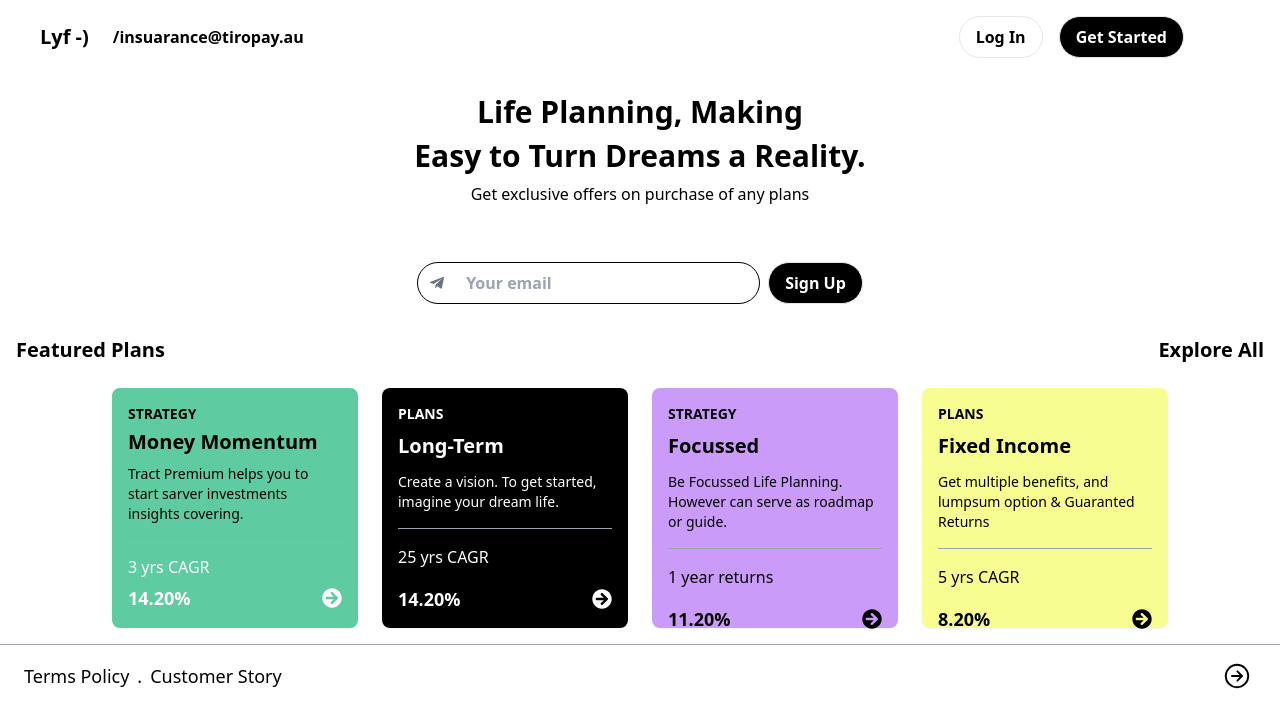
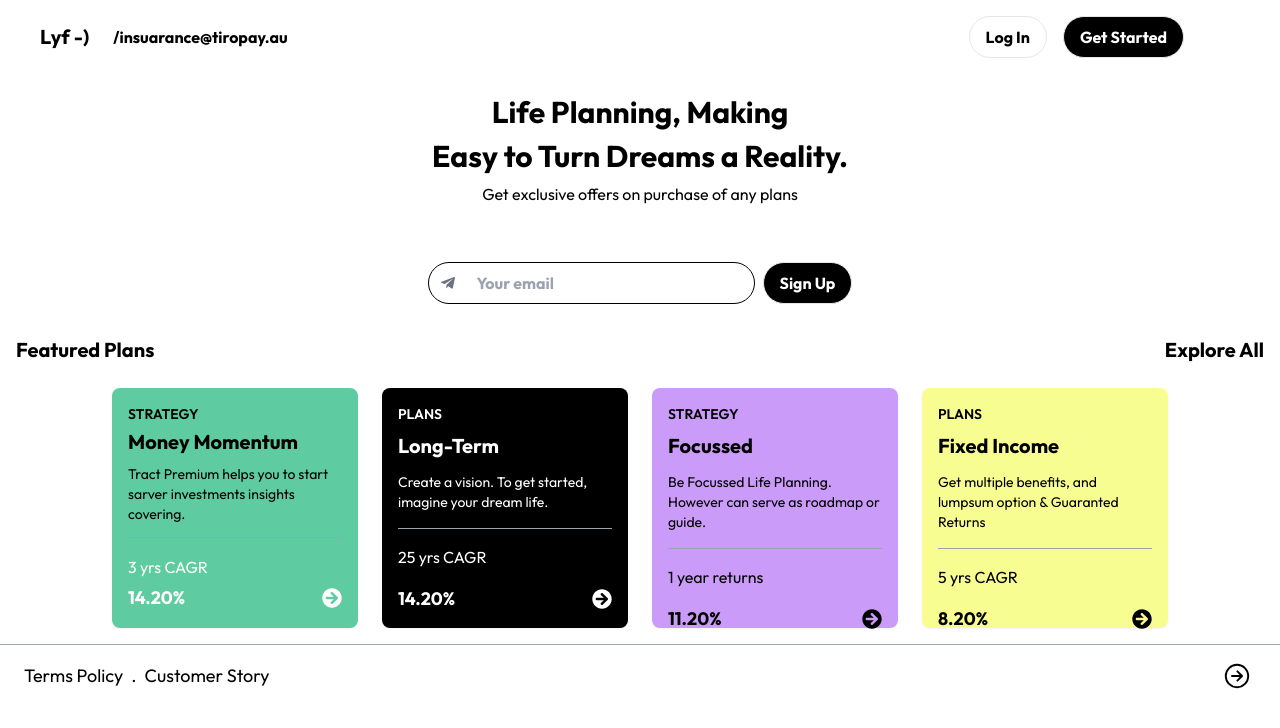
Before and after one commit to simonkadili47/Planning-Page, a React (Vite) app: page / in a window 1280 px wide. Shown: the top 728 px of the page. Built offline with nearby package versions, Linux system fonts and the light colour scheme.

Commit message:
:lipstick: change font family

```diff
--- a/src/App.jsx
+++ b/src/App.jsx
@@ -1,17 +1,14 @@
-import React from 'react'
-import Home from './Home'
+import React from "react";
+import Home from "./Home";
 
 
 
 function App() {
-
-
-  return (
-    <div>
-      <Home/>
-
-    </div>
-  )
+    return (
+        <div className="font-outfit">
+            <Home/>
+        </div>
+    )
 }
 
 export default App
--- a/src/index.css
+++ b/src/index.css
@@ -1,3 +1,5 @@
+@import url('https://fonts.googleapis.com/css2?family=Outfit:wght@100..900&display=swap');
+
 @tailwind base;
 @tailwind components;
 @tailwind utilities;
--- a/tailwind.config.js
+++ b/tailwind.config.js
@@ -7,6 +7,9 @@
   ],
   theme: {
     extend: {
+      fontFamily: {
+        outfit: ["Outfit"]
+      },
       colors: {
         customGreen: '#5ecca0',
         custompurple: '#cb9bfa',
```
